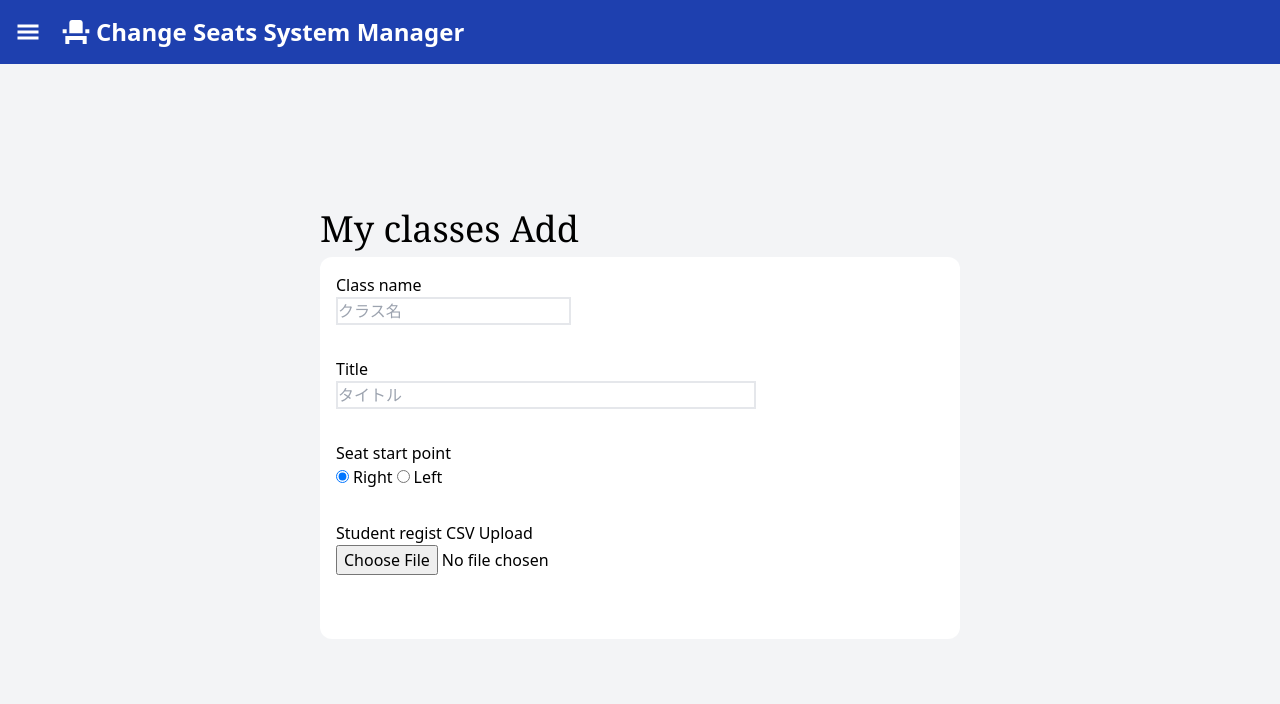
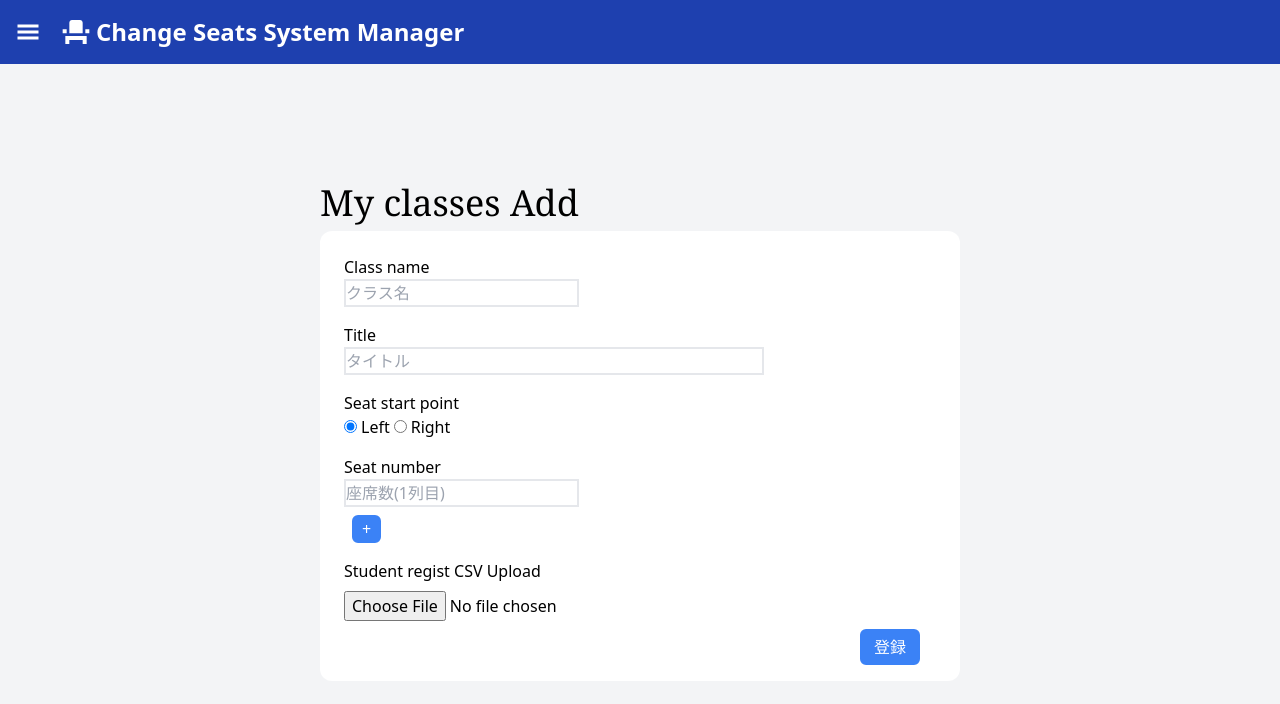
Before and after one commit to ry-shimizu/change-seats-system_front, a Next.js app: page /myclass/add in a window 1280 px wide. Shown: the top 704 px of the page. Built offline with nearby package versions, Linux system fonts and the light colour scheme.

Commit message:
クラス追加画面実装

```diff
--- a/src/pages/myclass/add/index.tsx
+++ b/src/pages/myclass/add/index.tsx
@@ -1,11 +1,46 @@
+import { useState } from "react";
+
 const Add = () => {
+  const intialInputElement = (
+    <input
+      type="number"
+      name="seatNumber1"
+      className="border-2"
+      placeholder="座席数(1列目)"
+      min={1}
+    />
+  );
+  const [seatNum, setSeatNum] = useState([intialInputElement]);
+
+  const handleAddClick = (e: { preventDefault: () => void }) => {
+    e.preventDefault();
+    const inputCount = seatNum.length + 1;
+    const addInputElement = (
+      <input
+        type="number"
+        name={`seatNumber${inputCount}`}
+        className="border-2"
+        placeholder={`座席数(${inputCount}列目)`}
+        min={1}
+      />
+    );
+    setSeatNum((preValue) => [...preValue, addInputElement]);
+  };
+
+  const handleMinusClick = (e: { preventDefault: () => void }) => {
+    e.preventDefault();
+    const updatedSeatNum = [...seatNum];
+    updatedSeatNum.pop();
+    setSeatNum(updatedSeatNum);
+  };
+
   return (
     <div className="flex flex-col items-center justify-center h-screen">
-      <div className="w-1/2">
+      <div className="w-1/2 overflow-y-scroll mt-16">
         <h2 className="font-serif text-4xl mb-2">My classes Add</h2>
-        <div className="bg-white rounded-xl w-full h-full flex flex-col">
+        <div className="bg-white rounded-xl w-full p-4">
           <form action="">
-            <div className="p-4">
+            <div className="p-2">
               <h3>Class name</h3>
               <input
                 type="text"
@@ -16,7 +51,7 @@ const Add = () => {
                 className="border-2"
               />
             </div>
-            <div className="p-4">
+            <div className="p-2">
               <h3>Title</h3>
               <input
                 type="text"
@@ -27,16 +62,43 @@ const Add = () => {
                 className="border-2"
               />
             </div>
-            <div className="p-4">
+            <div className="p-2">
               <h3>Seat start point</h3>
               <input type="radio" name="startPoint" value="right" checked />
+              <span className="p-1">Left</span>
+              <input type="radio" name="startPoint" value="left" />
               <span className="p-1">Right</span>
-              <input type="radio" name="startPoint" value="left" />
-              <span className="p-1">Left</span>
             </div>
-            <div className="p-4">
-              <h3>Student regist CSV Upload</h3>
+            <div className="p-2">
+              <h3>Seat number</h3>
+              {seatNum.map((inputElement, index) => (
+                <div key={index} className="mb-2">
+                  {inputElement}
+                </div>
+              ))}
+              <button
+                onClick={handleAddClick}
+                className="bg-blue-500 px-2 border-2 ml-2 border-blue-500 rounded-md text-white"
+              >
+                +
+              </button>
+              {seatNum.length > 1 && (
+                <button
+                  onClick={handleMinusClick}
+                  className="bg-red-500 px-2 border-2 ml-2 border-red-500 rounded-md text-white"
+                >
+                  -
+                </button>
+              )}
+            </div>
+            <div className="p-2">
+              <h3 className="mb-2">Student regist CSV Upload</h3>
               <input type="file" accept="text/csv" />
+            </div>
+            <div className="justify-end flex px-6">
+              <button className="bg-blue-500 py-1 px-3 border-2 ml-2 border-blue-500 rounded-md text-white">
+                登録
+              </button>
             </div>
           </form>
         </div>
```
